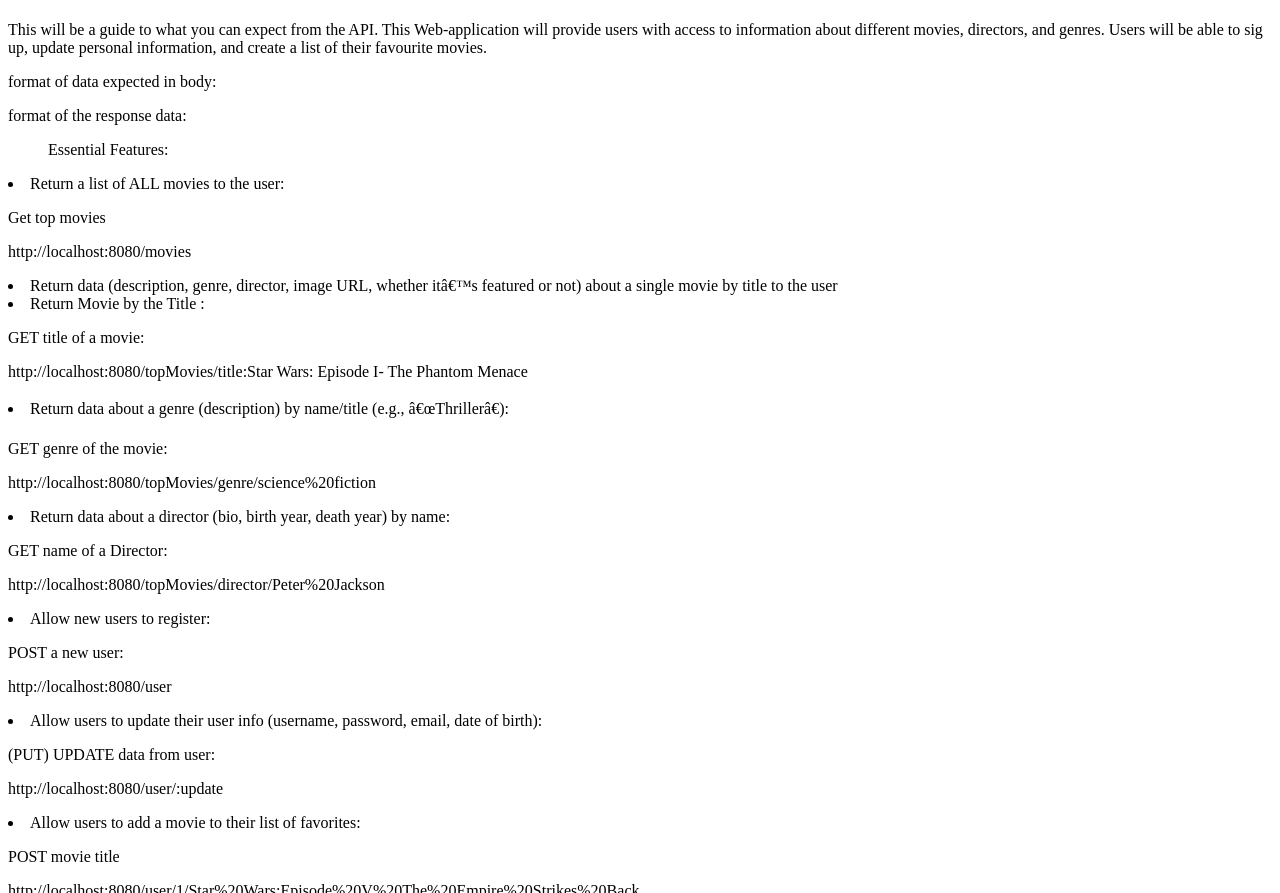
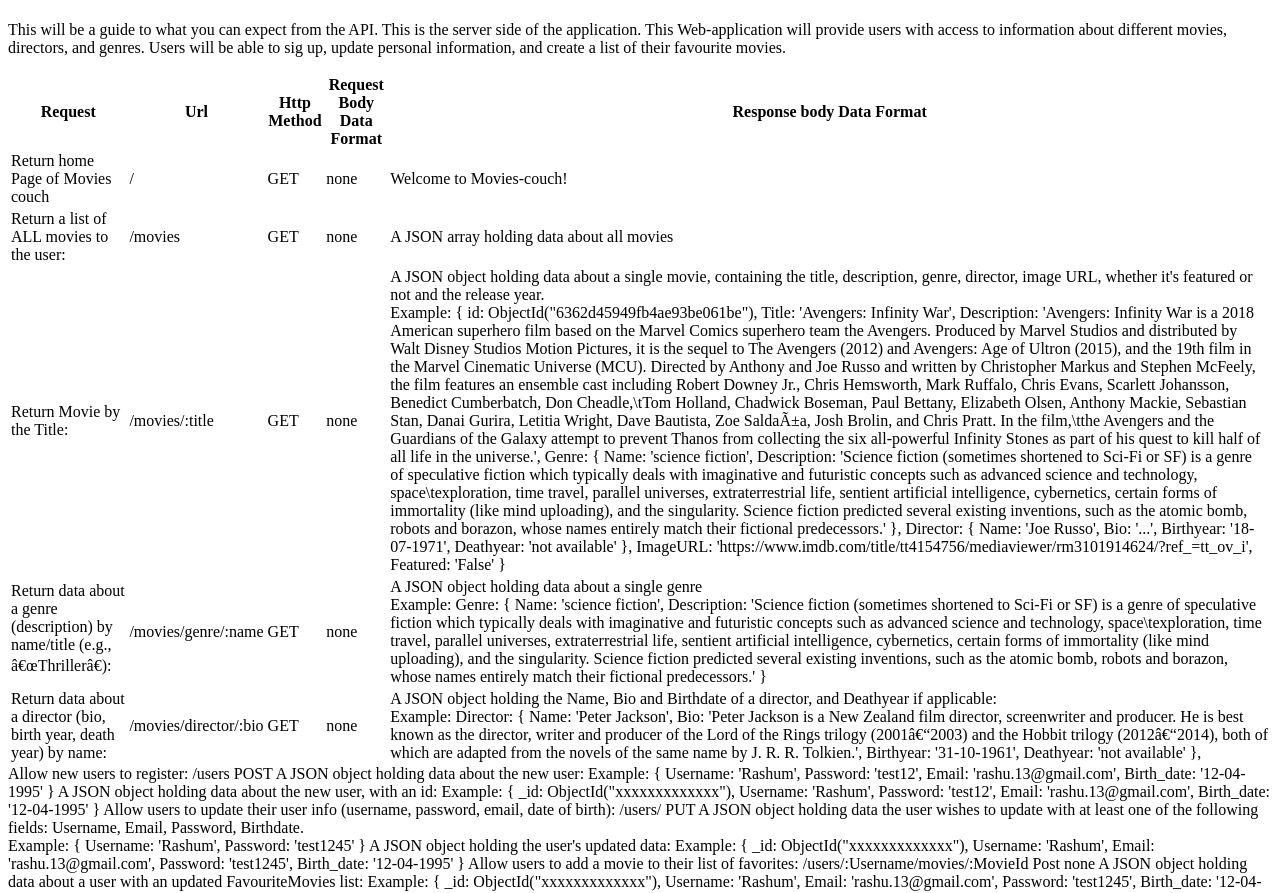
Before and after one commit to HerRA17/movies-couch_api, a website: page public/documentation.html in a window 1280 px wide. Shown: the part 59-952 px from the top of the page. Drawn offline with Linux system fonts and the light colour scheme.

Commit message:
Reformation file structure

```diff
--- a/public/documentation.html
+++ b/public/documentation.html
@@ -8,71 +8,181 @@
 <body>
     <h1>Movies-Couch API Guide:</h1>
     <p>This will be a guide to what you can expect from the API.
+        This is the server side of the application.
         This Web-application will provide users with access to information about different movies, directors, and genres.
         Users will be able to sig up, update personal information, and create a list of their favourite movies.
     </p>
-    <p>format of data expected in body:
+    <table>
+        <tr>
+            <th>Request</th>
+            <th>Url</th>
+            <th>Http Method</th>
+            <th>Request Body Data Format</th>
+            <th>Response body Data Format</th>
+        </tr>
+        <tr>
+            <td>Return home Page of Movies couch</td>
+            <td>/</td>
+            <td>GET</td>
+            <td>none</td>
+            <td>Welcome to Movies-couch!</td>
+        </tr>
+        <tr>
+            <td>Return a list of ALL movies to the user:</td>
+            <td>/movies</td>
+            <td>GET</td>
+            <td>none</td>
+            <td>A JSON array holding data about all movies</td>
+        </tr>
+        <tr>
+            <td>Return Movie by the Title:</td>
+            <td>/movies/:title</td>
+            <td>GET </td>
+            <td>none</td>
+            <td>A JSON object holding data about a single movie, containing the title, description, genre, director, image URL, whether it's featured or not and the release year.
+                <br>
+                Example:
+                {
+                    id: ObjectId("6362d45949fb4ae93be061be"),
+    Title: 'Avengers: Infinity War',
+    Description: 'Avengers: Infinity War is a 2018 American superhero film based on the Marvel Comics superhero team the Avengers. Produced by Marvel Studios and distributed by Walt Disney Studios Motion Pictures, it is the sequel to  The Avengers (2012) and Avengers: Age of Ultron (2015), and the 19th film in the Marvel Cinematic Universe (MCU). Directed by Anthony and Joe Russo and written by Christopher Markus and Stephen McFeely, the film features an ensemble cast including Robert Downey Jr., Chris Hemsworth, Mark Ruffalo, Chris Evans, Scarlett Johansson, Benedict Cumberbatch, Don Cheadle,\tTom Holland, Chadwick Boseman, Paul Bettany, Elizabeth Olsen, Anthony Mackie, Sebastian Stan, Danai Gurira, Letitia Wright, Dave Bautista, Zoe Saldaña, Josh Brolin, and Chris Pratt. In the film,\tthe Avengers and the Guardians of the Galaxy attempt to prevent Thanos from collecting the six all-powerful Infinity Stones as part of his quest to kill half of all life in the universe.',
+    Genre: {
+      Name: 'science fiction',
+      Description: 'Science fiction (sometimes shortened to Sci-Fi or SF) is a genre of speculative fiction which typically deals with imaginative and futuristic concepts such as advanced science and technology, space\texploration, time travel, parallel universes, extraterrestrial life, sentient artificial intelligence, cybernetics, certain forms of immortality (like mind uploading), and the singularity. Science fiction predicted several existing inventions, such as the atomic bomb, robots and borazon, whose names entirely match their fictional predecessors.'
+    },
+    Director: {
+      Name: 'Joe Russo',
+      Bio: '...',
+      Birthyear: '18-07-1971',
+      Deathyear: 'not available'
+    },
+    ImageURL: 'https://www.imdb.com/title/tt4154756/mediaviewer/rm3101914624/?ref_=tt_ov_i',
+    Featured: 'False'
+    }
+                <br>
+            </td>
+        </tr>
+        <tr>
+            <td>Return data about a genre (description) by name/title (e.g., “Thriller”):</td>
+            <td>/movies/genre/:name</td>
+            <td>GET</td>
+            <td>none</td>
+            <td>A JSON object holding data about a single genre
+                <br>
+                Example:
+                Genre: {
+                    Name: 'science fiction',
+                    Description: 'Science fiction (sometimes shortened to Sci-Fi or SF) is a genre of speculative fiction which typically deals with imaginative
+                    and futuristic concepts such as advanced science and technology, space\texploration, time travel, parallel universes, extraterrestrial life,
+                     sentient artificial intelligence, cybernetics, certain forms of immortality (like mind uploading), and the singularity. Science fiction
+                     predicted several existing inventions, such as the atomic bomb, robots and borazon, whose names entirely match their fictional predecessors.'
+                  }
+                <br>
+            </td>
+        </tr>
+        <tr>
+            <td>Return data about a director (bio, birth year, death year) by name:</td>
+            <td>/movies/director/:bio</td>
+            <td>GET</td>
+            <td>none</td>
+            <td>A JSON object holding the Name, Bio and Birthdate of a director, and Deathyear if applicable:
+                <br>
+                Example:
+                Director: {
+                    Name: 'Peter Jackson',
+                    Bio: 'Peter Jackson is a New Zealand film director, screenwriter and producer. He is best known as the director,
+                    writer and producer of the Lord of the Rings trilogy (2001–2003) and the Hobbit trilogy (2012–2014), both of which are
+                    adapted from the novels of the same name by J. R. R. Tolkien.',
+                    Birthyear: '31-10-1961',
+                    Deathyear: 'not available'
+                  },
+                <br>
+            </td>
+        </tr>
 
-    </p>
-    <p>format of the response data:
+    </table>
+    <tr>
+        <td>Allow new users to register:</td>
+        <td>/users</td>
+        <td>POST</td>
+        <td>A JSON object holding data about the new user:
+            Example:
+            {
+                Username: 'Rashum',
+            Password: 'test12',
+            Email: 'rashu.13@gmail.com',
+            Birth_date: '12-04-1995'
+            }
+        </td>
+        <td>A JSON object holding data about the new user, with an id:
+            Example:
+            {
+            _id: ObjectId("xxxxxxxxxxxxx"),
+            Username: 'Rashum',
+            Password: 'test12',
+            Email: 'rashu.13@gmail.com',
+            Birth_date: '12-04-1995'
+            }
+        </td>
+    </tr>
+    <tr>
+        <td>Allow users to update their user info (username, password, email, date of birth):</td>
+        <td>/users/</td>
+        <td>PUT</td>
+        <td>A JSON object holding data the user wishes to update with at least one of the following fields:  Username, Email, Password, Birthdate.
+            <br>
+            Example:
+            {
+            Username: 'Rashum',
+            Password: 'test1245'
+        }
+        </td>
+        <td>A JSON object holding the user's updated data:
+            Example:
+            {
+                _id: ObjectId("xxxxxxxxxxxxx"),
+                Username: 'Rashum',
+                Email: 'rashu.13@gmail.com',
+                Password: 'test1245',
+                Birth_date: '12-04-1995'
+                }
+        </td>
+    </tr>
+    <tr>
+        <td>Allow users to add a movie to their list of favorites:</td>
+        <td>/users/:Username/movies/:MovieId</td>
+        <td>Post</td>
+        <td>none</td>
+        <td>A JSON object holding data about a user with an updated FavouriteMovies list:
+            Example:
+            {
+                _id: ObjectId("xxxxxxxxxxxxx"),
+                Username: 'Rashum',
+                Email: 'rashu.13@gmail.com',
+                Password: 'test1245',
+                Birth_date: '12-04-1995'
+                FavoriteMovies: [ ObjectId("635ecc9b3f9e0800c693dc58") ]
+            }
+        </td>
+    </tr>
+    <tr>
+        <td>Allow users to remove a movie from Favorite top Movies list:</td>
+        <td>/users/:Username/Movies/:MovieId</td>
+        <td>DELETE</td>
+        <td>None</td>
+        <td>A JSON object holding data about a user with an updated FavouriteMovies list:
+            <br>
+            Example:
+            {
+                _id: ObjectId("xxxxxxxxxxxxx"),
+                Username: 'Rashum',
+                Email: 'rashu.13@gmail.com',
+                Password: 'test1245',
+                Birth_date: '12-04-1995'
+                FavoriteMovies: [ ]
+            }
+        </td>
+    </tr>
 
-    </p>
-    <ul>Essential Features:</ul>
-        <li>Return a list of ALL movies to the user:
-            <p> Get top movies</p>
-            <p>http://localhost:8080/movies</p>
-        </li>
-        <li>Return data (description, genre, director, image URL, whether it’s featured or not) about a
-        single movie by title to the user</li>
-
-        <li>Return Movie by the Title :
-            <p>GET title of a movie: </p>
-            <p>http://localhost:8080/topMovies/title:Star Wars: Episode I- The Phantom Menace</p>
-        </li>
-
-        <li>Return data about a genre (description) by name/title (e.g., “Thriller”):
-            <p>GET genre of the movie:</p>
-            <p>http://localhost:8080/topMovies/genre/science%20fiction</p>
-        </li>
-
-        <li>Return data about a director (bio, birth year, death year) by name:
-            <p>GET name of a Director:</p>
-            <p>http://localhost:8080/topMovies/director/Peter%20Jackson</p>
-        </li>
-
-        <li>Allow new users to register:
-            <p>POST a new user:</p>
-            <p>http://localhost:8080/user</p>
-        </li>
-
-        <li>Allow users to update their user info (username, password, email, date of birth):
-            <p>(PUT) UPDATE data from user:</p>
-            <p>http://localhost:8080/user/:update</p>
-        </li>
-
-        <li>Allow users to add a movie to their list of favorites:
-            <p>POST movie title</p>
-            <p>http://localhost:8080/user/1/Star%20Wars:Episode%20V%20The%20Empire%20Strikes%20Back</p>
-        </li>
-
-        <li>Allow users to remove a movie from their list of favorites:
-            <p>DELETE a user:</p>
-            <p></p>
-        </li>
-
-        <li>Allow existing users to deregiste:
-            <p>DELETE deregistration of user:</p>
-            <p>http://localhost:8080/user</p>
-        </li>
-    <!-- <ul>Optional Features:
-        <li>Allow users to see which actors star in which movies</li>
-        <li>Allow users to view information about different actors</li>
-        <li>Allow users to view more information about different movies, such as the release date and
-            the movie rating</li>
-        <li>Allow users to create a “To Watch” list in addition to their “Favorite Movies” list
-        </li> -->
-
-    <li>query parameters:</li> <!-- Not sure what to write there yet   -->
-    </p>
 </body>
 </html>
```
